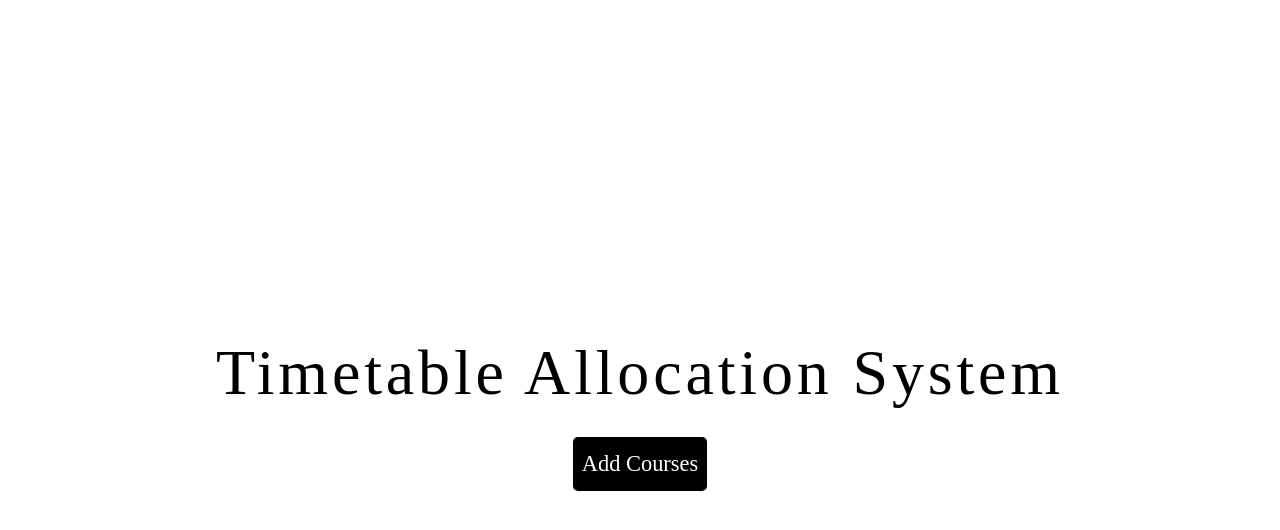
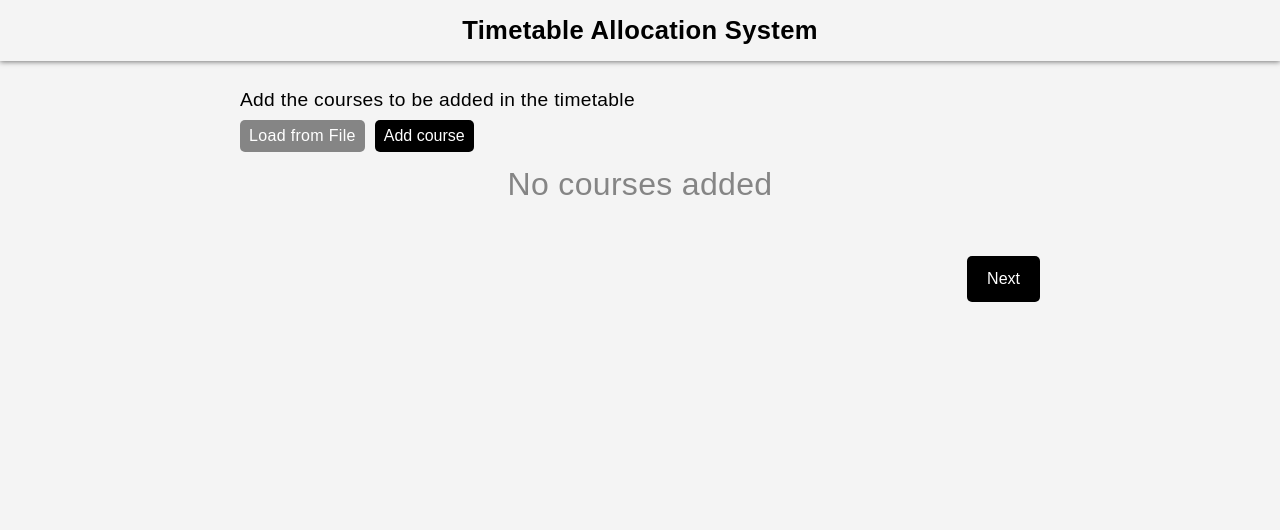
Before and after one commit to topflocka/TimetableAllocation, a website: page client/index.html in a window 1280 px wide. Drawn offline with Linux system fonts and the light colour scheme.

Commit message:
Improved UI

```diff
--- a/client/add-courses.css
+++ b/client/add-courses.css
@@ -4,6 +4,9 @@ body {
     align-items: center;
     flex-direction: column;
     height: 100vh;
+    background-color: #f4f4f4;
+    font-family: Arial, Helvetica, sans-serif;
+    letter-spacing: 0.02em;
 }
 
 * {
@@ -11,6 +14,15 @@ body {
     margin: 0;
     box-sizing: border-box;
     line-height: 2;
+}
+
+main {
+    /* align-self: flex-start; */
+    max-width: 800px;
+    display: flex;
+    width: 100%;
+    /* flex: 1; */
+    flex-direction: column;
 }
 
 .modal {
@@ -80,18 +92,42 @@ body {
     display: none;
 }
 
-body > p:first-child {
-    font-weight: bold;
-    font-size: 1.5em;
+main > p:first-child {
+    align-self: flex-start;
+    /* font-weight: bold; */
+    font-size: 1.2em;
     margin-top: 20px
 }
 
 .course-upload {
-    font-size: 1.2em;
     color: white;
-    padding: 5px 9px;
+    padding: 0 9px;
     border-radius: 5px;
+    border: none;
+    background-color: rgb(133, 133, 133);
+}
+
+.open-modal-button {
+    padding: 0 9px;
+    font-size: inherit;
+    border-radius: 5px;
+    color: white;
     background-color: black;
+
+    border: none;
+}
+
+.course-upload:hover, .open-modal-button:hover {
+    opacity: 0.8;
+}
+
+.course-upload:active, .open-modal-button:active {
+    opacity: 1;
+}
+
+main div:first-of-type {
+    display: flex;
+    gap: 10px
 }
 
 .course-upload input[type="file"] {
@@ -102,5 +138,47 @@ body > p:first-child {
 #courses {
     display: flex;
     flex-direction: column;
-    align-items: center;
+    align-items: stretch;
+    margin-top: 20px;
+    gap: 15px;
+    flex: 1;
+    margin-bottom: 20px;
 }
+
+#courses > * {
+    text-align: center;
+    /* width: 100%; */
+    /* align-self: center; */
+    border-bottom: 1px solid grey;
+}
+
+#empty-courses {
+    font-size: 2em;
+    text-align: center;
+    color: rgb(133, 133, 133)
+}
+
+.nav {
+    width: 100%;
+    padding: 5px 0;
+    /* border-bottom: 1px solid #000; */
+    box-shadow: 0 1px 5px rgba(0, 0, 0, 0.5);
+}
+
+.nav p {
+    text-align: center;
+    line-height: 2;
+    font-weight: bold;
+    font-size: 1.6em;
+}
+
+#next-page {
+    align-self: flex-end;
+    padding: 7px 20px;
+    font-size: inherit;
+    border-radius: 5px;
+    color: white;
+    background-color: black;
+
+    border: none;
+}
--- a/client/add-courses.js
+++ b/client/add-courses.js
@@ -41,6 +41,7 @@ courseListButton.addEventListener("change", function (e) {
         try {
             const json = JSON.parse(event.target.result);
             console.log("Parsed JSON:", json);
+
             displayCourses(json);
             // Do something with the parsed JSON data
         } catch (error) {
@@ -53,6 +54,8 @@ courseListButton.addEventListener("change", function (e) {
 });
 
 function addCourse(courseName) {
+    const emptyPlaceholder = document.getElementById("empty-courses");
+    emptyPlaceholder.classList.add("hidden")
     const courses = document.getElementById("courses");
     const paragraph = document.createElement("p");
     paragraph.innerText = courseName;
@@ -61,6 +64,9 @@ function addCourse(courseName) {
 }
 
 function displayCourses(courses) {
+    const coursesNode = document.getElementById("courses");
+    coursesNode.innerHtml = ""
+
     for (const course of courses) {
         addCourse(course);
     }
--- a/client/index.html
+++ b/client/index.html
@@ -1,14 +1,43 @@
 <!DOCTYPE html>
 <html lang="en">
-<head>
-    <meta charset="UTF-8">
-    <meta name="viewport" content="width=device-width, initial-scale=1.0">
-    <title>Document</title>
-    <link rel="stylesheet" href="styles.css">
-</head>
-<body>
-    <p id="header">Timetable Allocation System</p>
-    <p id="add-courses">Add Courses</p>
-</body>
-<script src="index.js"></script>
+    <head>
+        <meta charset="UTF-8" />
+        <meta name="viewport" content="width=device-width, initial-scale=1.0" />
+        <link rel="stylesheet" href="add-courses.css" />
+        <title>Document</title>
+    </head>
+    <body>
+        <div class="nav">
+            <p>Timetable Allocation System</p>
+        </div>
+        <main>
+            <p>Add the courses to be added in the timetable</p>
+            <div>
+                <label class="course-upload button" for="courselist">
+                    <input id="courselist" type="file" />
+                    Load from File
+                </label>
+                <!-- <button class="load-from-excel">Load from Excel</button> -->
+                <button class="open-modal open-modal-button">Add course</button>
+            </div>
+
+            <div id="add-course-modal" class="modal hidden">
+                <div class="modal-content">
+                    <div>
+                        <p>Add course</p>
+                        <input id="course-field" />
+                    </div>
+                    <div>
+                        <button class="cancel-btn">Cancel</button>
+                        <button class="add-course-btn">Add Course</button>
+                    </div>
+                </div>
+            </div>
+
+            <p id="empty-courses">No courses added</p>
+            <div id="courses"></div>
+            <button id="next-page">Next</button>
+        </main>
+        <script src="add-courses.js"></script>
+    </body>
 </html>
--- a/client/index.js
+++ /dev/null
@@ -1,5 +0,0 @@
-const button = document.getElementById("add-courses");
-
-button.addEventListener("click", function () {
-    window.location.href = "add-courses.html"
-})
--- a/client/styles.css
+++ /dev/null
@@ -1,34 +0,0 @@
-body {
-    display: flex;
-    justify-content: center;
-    align-items: center;
-    /* background-color: aqua; */
-    flex-direction: column;
-    height: 100vh;
-    /* width: 100vw; */
-}
-
-* {
-    padding: 0;
-    margin: 0;
-    line-height: 2;
-}
-
-#header {
-    letter-spacing: 0.06em;
-    font-size: 4em;
-    /* line-height: 2; */
-}
-
-#add-courses {
-    font-size: 1.4em;
-    color: white;
-    padding: 5px 9px;
-    border-radius: 5px;
-    background-color: black;
-    /* align-self:flex-end; */
-}
-
-.add-courses:active {
-    opacity: 0.8;
-}
--- a/client/timetable.css
+++ b/client/timetable.css
@@ -4,6 +4,8 @@ body {
     align-items: center;
     flex-direction: column;
     height: 100vh;
+    font-family: Arial, Helvetica, sans-serif;
+    letter-spacing: 0.02em;
 }
 
 * {
@@ -11,6 +13,22 @@ body {
     margin: 0;
     box-sizing: border-box;
     line-height: 2;
+}
+
+.nav {
+    position: fixed;
+    top: 0;
+    width: 100%;
+    padding: 5px 0;
+    /* border-bottom: 1px solid #000; */
+    box-shadow: 0 1px 5px rgba(0, 0, 0, 0.5);
+}
+
+.nav p {
+    text-align: center;
+    line-height: 2;
+    font-weight: bold;
+    font-size: 1.6em;
 }
 
 table {
@@ -23,6 +41,10 @@ table {
     transform: rotate(180deg);
 }
 
+th {
+    font-size: 0.9em;
+}
+
 td {
     width: 100px;
     text-align: center;
@@ -31,3 +53,17 @@ td {
 .days > * {
     width: 50px
 }
+
+.break {
+    width: 20px;
+}
+
+.header-break {
+    height: 70px;
+    width: 20px;
+
+}
+
+.bold {
+    font-weight: bold;
+}
--- a/client/timetable.js
+++ b/client/timetable.js
@@ -83,5 +83,5 @@ fetch(`http://127.0.0.1:5000/get-timetable?data=${encodedData}`)
         }
     }).catch((error) => {
 
-		console.log("error")
+		console.log(error)
 	});
```
Also changed, not shown: client/add-courses.html (deleted, +0 -40 lines), client/timetable.html (+6 -7 lines), client/400 level second semester courses.json (renamed from client/courselist.json), 1 other file.
